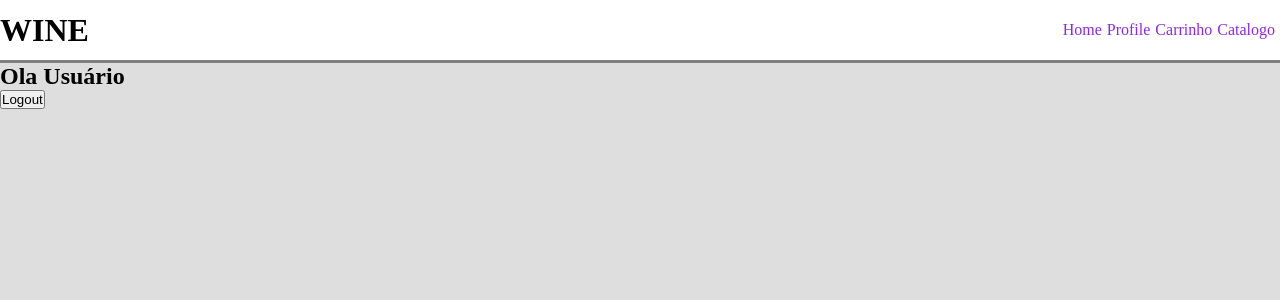
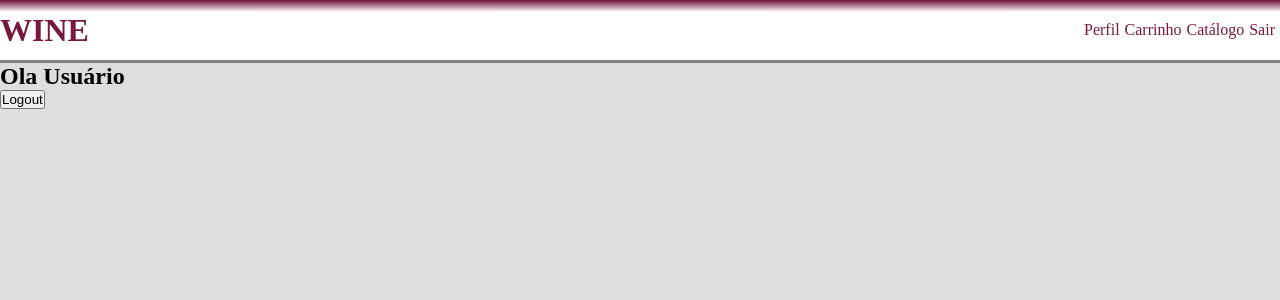
Before and after one commit to itaji-create/wine-club-app, a Next.js app: page /profile in a window 1280 px wide. Shown: the top 300 px of the page. Built offline with nearby package versions, Linux system fonts and the light colour scheme.

Commit message:
adiciona mais configuração de estilo nos botões adicionar e header

```diff
--- a/src/components/cards.tsx
+++ b/src/components/cards.tsx
@@ -4,8 +4,8 @@ import Link from 'next/link';
 import Image from 'next/image';
 import React, { useState, useEffect } from 'react';
 
-import Button from './buttons/nextPreviousPage';
-import Add from './buttons/addCartButton';
+import Button from '../styles/buttons/nextPreviousPage';
+import Add from '../styles/buttons/addCartButton';
 
 import addToShoppingCart from '../utils/addToShoppingCart';
 
@@ -36,7 +36,7 @@ const Cards: NextPage = () => {
             <Image
               src={ e.image }
               alt={ e.name }
-              width={200}
+              width={230}
               height={180}
             />
             <Link href={ `/wine-details/${e.id}` }><a className='title'>{ e.name }</a></Link>
--- a/src/components/nav.tsx
+++ b/src/components/nav.tsx
@@ -3,17 +3,17 @@ import Link from 'next/link';
 
 const Nav: NextPage = () => (
     <nav>
-      <Link href='/'>
-        <a className='nav-item'>Home</a>
-      </Link>
       <Link href='/profile'>
-        <a className='nav-item'>Profile</a>
+        <a className='nav-item'>Perfil</a>
       </Link>
       <Link href='/carrinho'>
         <a className='nav-item'>Carrinho</a>
       </Link>
       <Link href='/catalog'>
-        <a className='nav-item'>Catalogo</a>
+        <a className='nav-item'>Catálogo</a>
+      </Link>
+      <Link href='/'>
+        <a className='nav-item'>Sair</a>
       </Link>
     </nav>
 );
--- a/src/styles/globals.ts
+++ b/src/styles/globals.ts
@@ -11,15 +11,20 @@ export default createGlobalStyle`
   }
 
   #header {
-    background-color: #FFFFFF;
+    background:linear-gradient(to bottom, #77193e 1%, white 20%);
     border-bottom: solid grey;
     height: 60px;
+  }
+
+  #header h1 {
+    color: #77193e;
   }
 
   .nav-item {
     margin-right: 5px;
     text-decoration: none;
-    color: blueviolet;
+    color: #77193e;
+    font-weight: 400;
   }
 
   #loginPage {
@@ -69,9 +74,10 @@ export default createGlobalStyle`
   .productCardContent {
     margin-bottom: 15px;
     text-decoration: none;
-    padding: 10px;
-    height: 300px;
+    width: 256px;
+    height: 333px;
     box-shadow: 2px 4px 10px grey;
+    border-radius: 5px;
   }
   .productCardContent .title {
     text-decoration: none;
@@ -87,6 +93,7 @@ export default createGlobalStyle`
 
   #catalogPage #welcome {
     margin-left: 220px;
+    color: #77193e;
   }
 
   #productsQtd {
```
Also changed, not shown: src/pages/index.tsx (+13 -26 lines), src/styles/buttons/addCartButton.tsx (renamed from src/components/buttons/addCartButton.tsx, +8 -2 lines), src/utils/handleClickLoginPage.ts (added, +18 -0 lines), src/styles/buttons/nextPreviousPage.tsx (renamed from src/components/buttons/nextPreviousPage.tsx).
